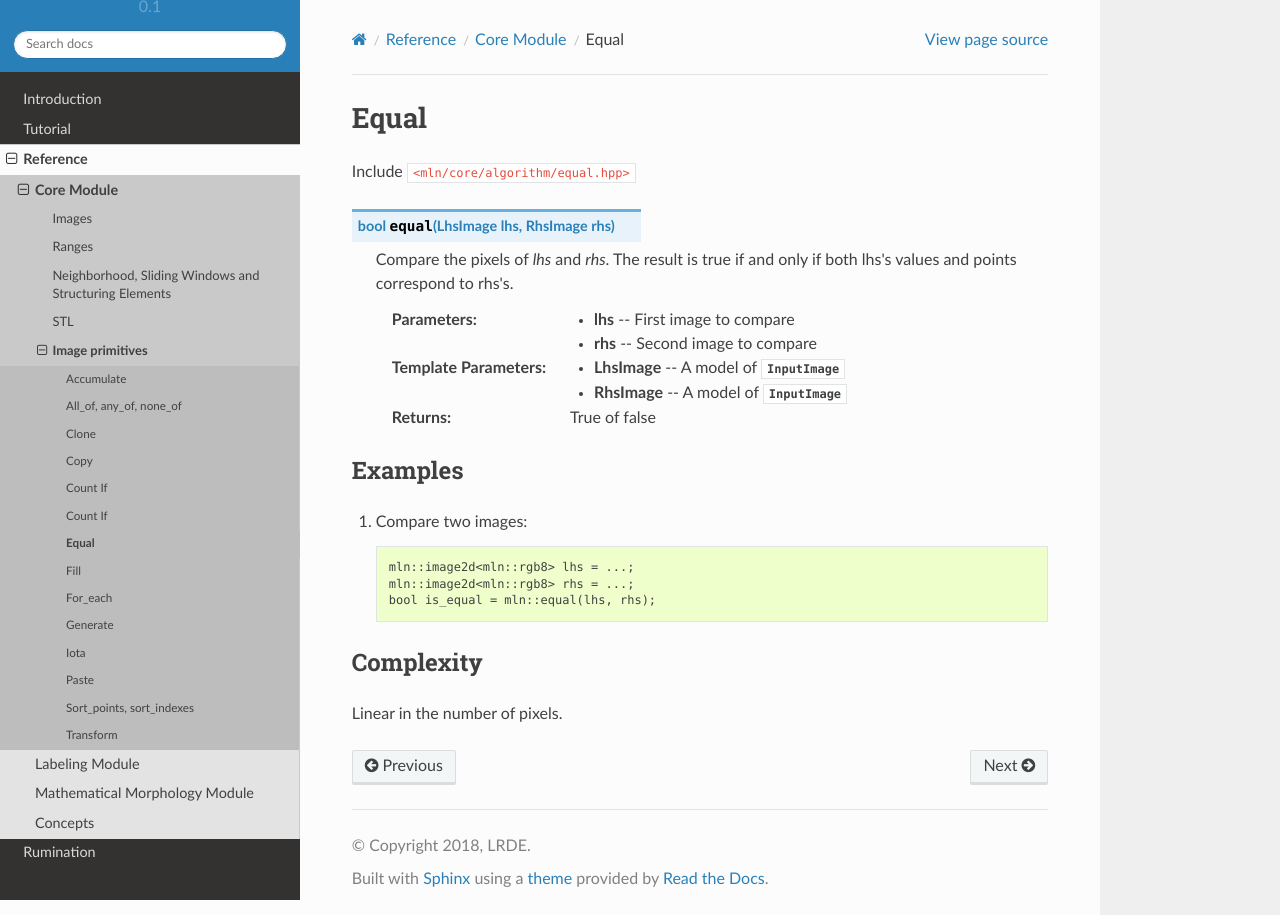
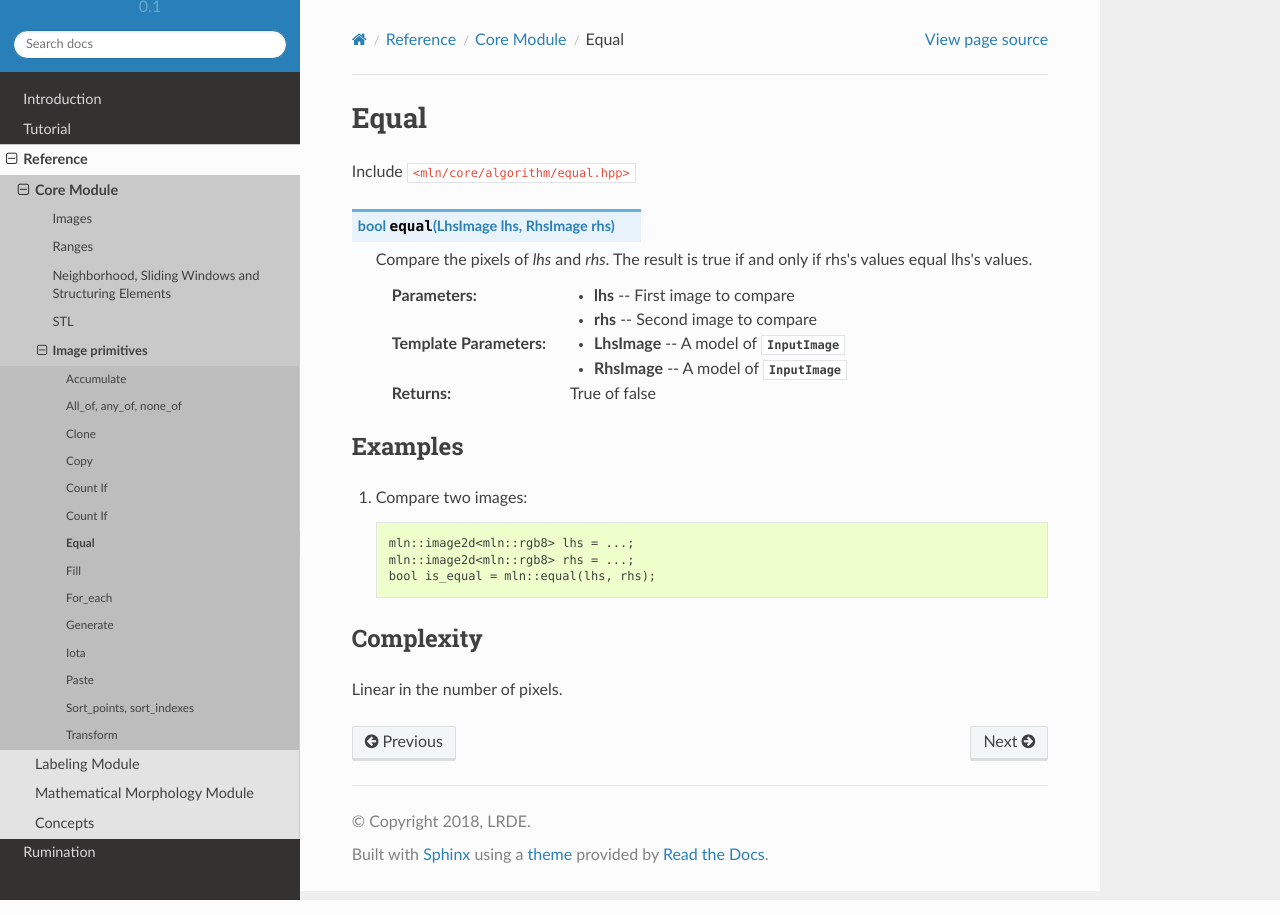
Before and after one commit to GerHobbelt/pylene, a Sphinx documentation site: the page built from doc/source/core/algorithm/equal.rst, in a window 1280 px wide. Built offline with Sphinx 7.4.7 and the Read the Docs theme 2.0.0, drawn with Linux system fonts in a browser that asks for light colours.

Commit message:
Fix equal to be consistent with operator==

```diff
--- a/doc/source/core/algorithm/equal.rst
+++ b/doc/source/core/algorithm/equal.rst
@@ -8,7 +8,7 @@ Include :file:`<mln/core/algorithm/equal.hpp>`
 .. cpp:function:: bool equal(LhsImage lhs, RhsImage rhs)
 
     Compare the pixels of `lhs` and `rhs`.
-    The result is true if and only if both lhs's values and points correspond to rhs's.
+    The result is true if and only if rhs's values equal lhs's values.
 
     :param lhs: First image to compare
     :param rhs: Second image to compare
```
Also changed, not shown: 1 other file.
